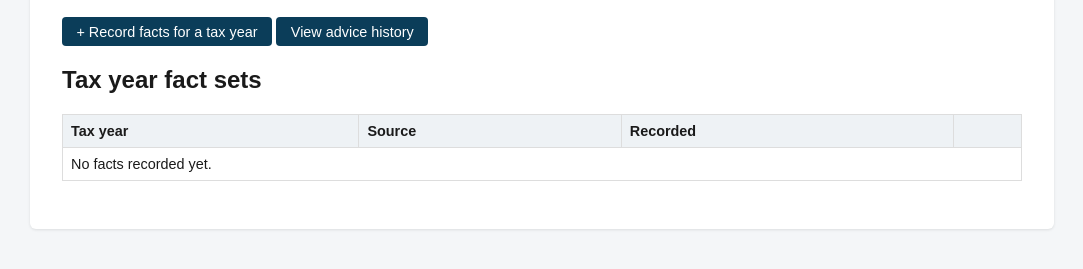
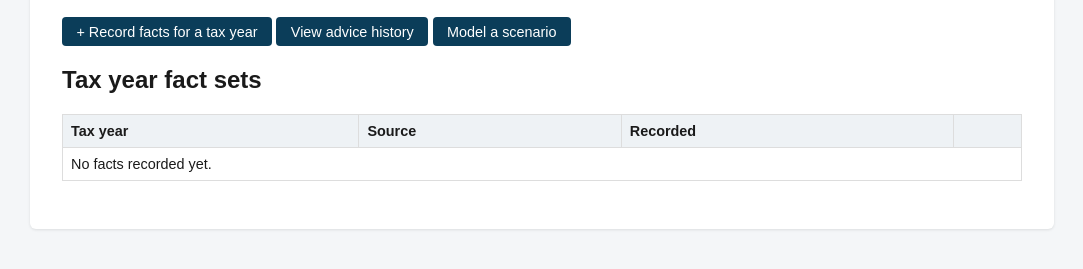
Before and after one commit to kfrem/kafs-tax-planner, a Django app: template templates/clients/client_detail.html in a window 1280 px wide. Shown: the part 152-421 px from the top of the page, without its empty margins (98-1181 px from the left). Run offline with Django 5.2, Linux system fonts and the light colour scheme; the template is opened without the code that fills it, so the values that code supplies are empty; some libraries are stand-ins or nearby versions.

Commit message:
auto: save 2026-07-05 12:32

```diff
--- a/templates/clients/client_detail.html
+++ b/templates/clients/client_detail.html
@@ -4,7 +4,8 @@
 <h1>{{ client.name }}</h1>
 <p>Reference: {{ client.reference }} &middot; {{ client.get_entity_type_display }}</p>
 <p><a class="btn" href="{% url 'clients:client-facts-create' client.pk %}">+ Record facts for a tax year</a>
-   <a class="btn" href="{% url 'advice:advice-list' client.pk %}">View advice history</a></p>
+   <a class="btn" href="{% url 'advice:advice-list' client.pk %}">View advice history</a>
+   <a class="btn" href="{% url 'advice:scenario' client.pk %}">Model a scenario</a></p>
 
 <h2>Tax year fact sets</h2>
 <table>
```
